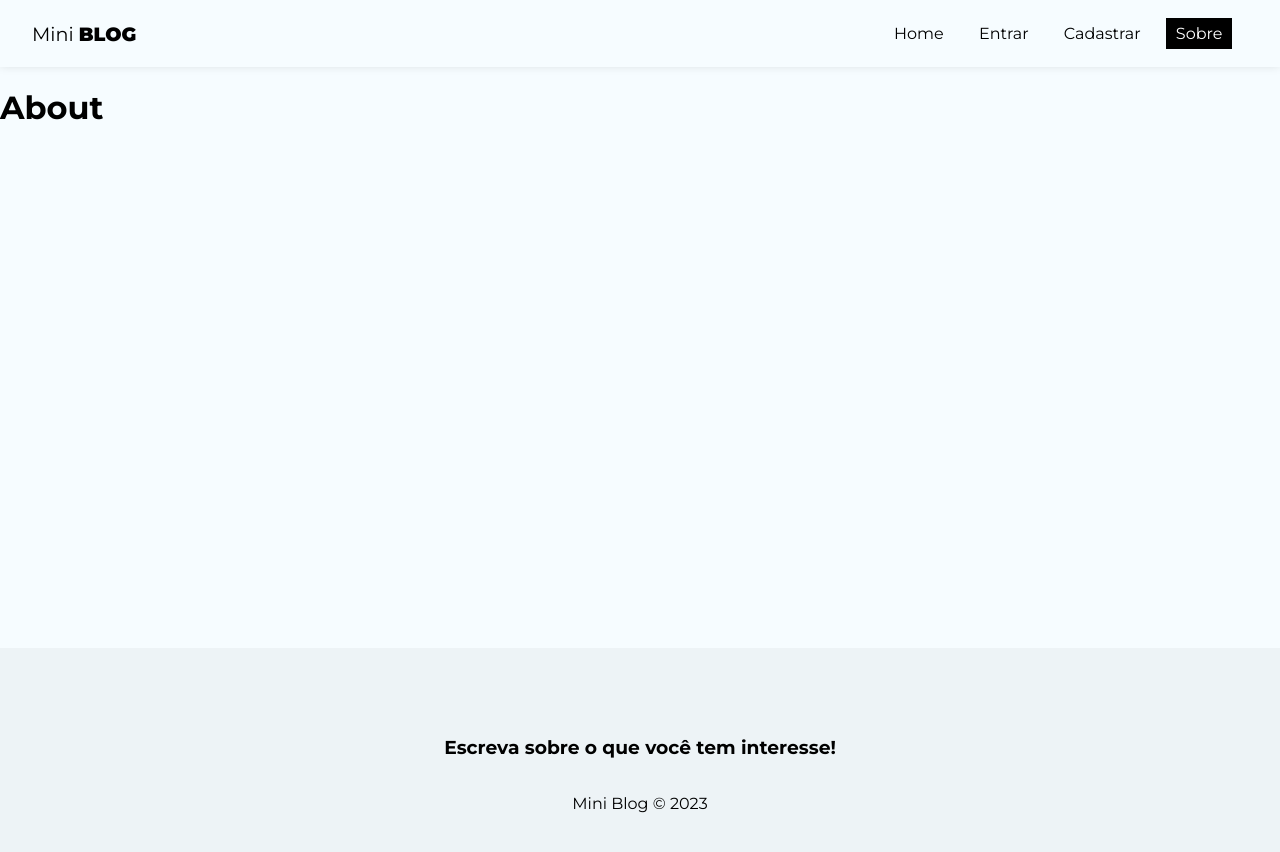
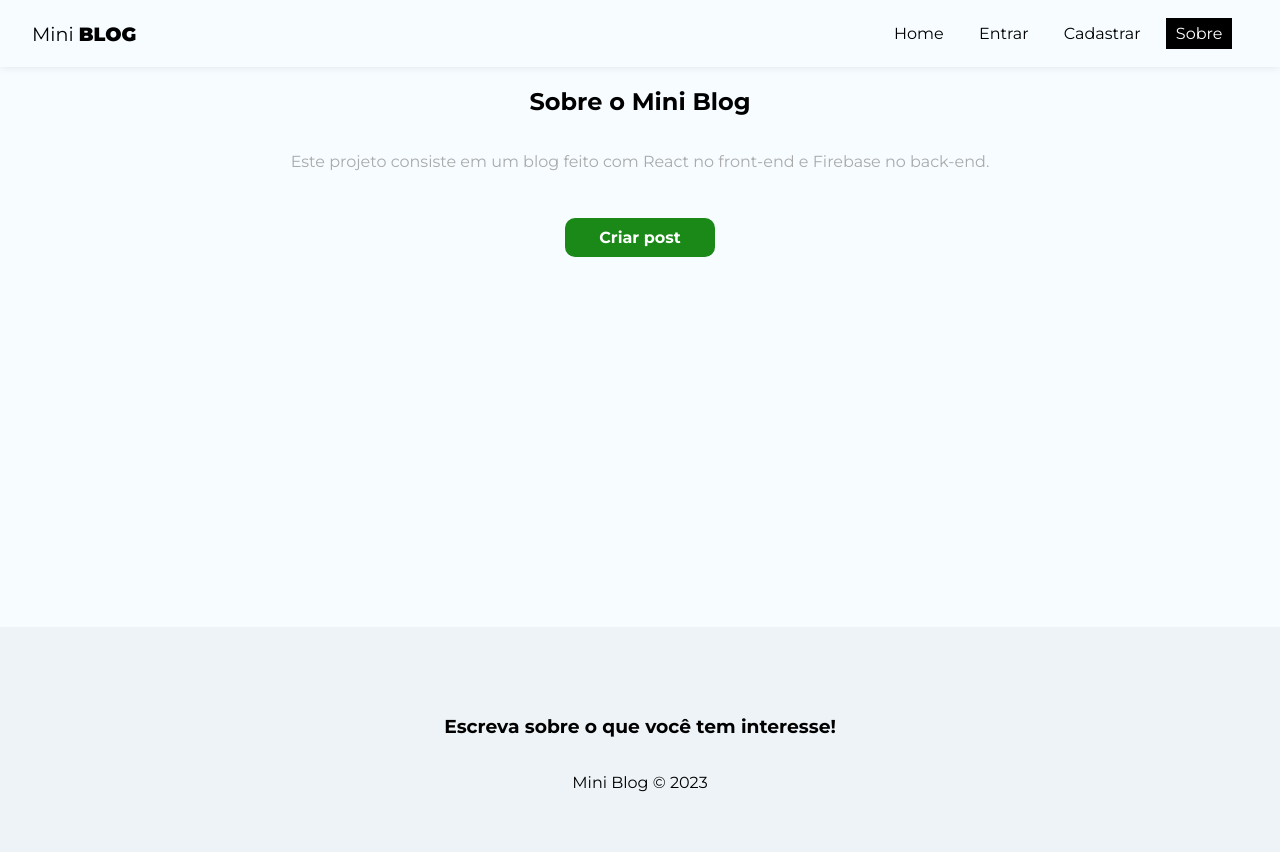
Before and after one commit to gabrielsmm/mini-blog, a React (Create React App) app: page /about in a window 1280 px wide. Shown: the top 852 px of the page. Built offline with nearby package versions, Linux system fonts and the light colour scheme; no server answers.

Commit message:
Bloqueando páginas que precisam de autenticação

```diff
--- a/src/App.js
+++ b/src/App.js
@@ -41,10 +41,10 @@
             <Routes>
               <Route path="/" element={<Home />} />
               <Route path="/about" element={<About />} />
-              <Route path="/login" element={<Login />} />
-              <Route path="/register" element={<Register />} />
-              <Route path="/posts/create" element={<CreatePost />} />
-              <Route path="/dashboard" element={<Dashboard />} />
+              <Route path="/login" element={!user ? <Login /> : <Navigate to="/" /> } />
+              <Route path="/register" element={!user ? <Register /> : <Navigate to="/" /> } />
+              <Route path="/posts/create" element={user ? <CreatePost /> : <Navigate to="/login" /> } />
+              <Route path="/dashboard" element={user ? <Dashboard /> : <Navigate to="/login" /> } />
             </Routes>
           </div>
           <Footer />
--- a/src/pages/About/About.js
+++ b/src/pages/About/About.js
@@ -1,9 +1,13 @@
 import styles from "./About.module.css";
+
+import { Link } from "react-router-dom";
 
 const About = () => {
     return (
-        <div>
-            <h1>About</h1>
+        <div className={styles.about}>
+            <h2>Sobre o Mini <span>Blog</span></h2>
+            <p>Este projeto consiste em um blog feito com React no front-end e Firebase no back-end.</p>
+            <Link to="/posts/create" className="btn">Criar post</Link>
         </div>
     );
 };
--- a/src/pages/About/About.module.css
+++ b/src/pages/About/About.module.css
@@ -0,0 +1,17 @@
+.about {
+    text-align: center;
+    display: flex;
+    flex-direction: column;
+    align-items: center;
+}
+
+.about p {
+    color: #aaa;
+    margin-bottom: 2em;
+}
+
+.about a {
+    display: block;
+    margin-top: 15px;
+    padding: 10px 15px;
+}
```
